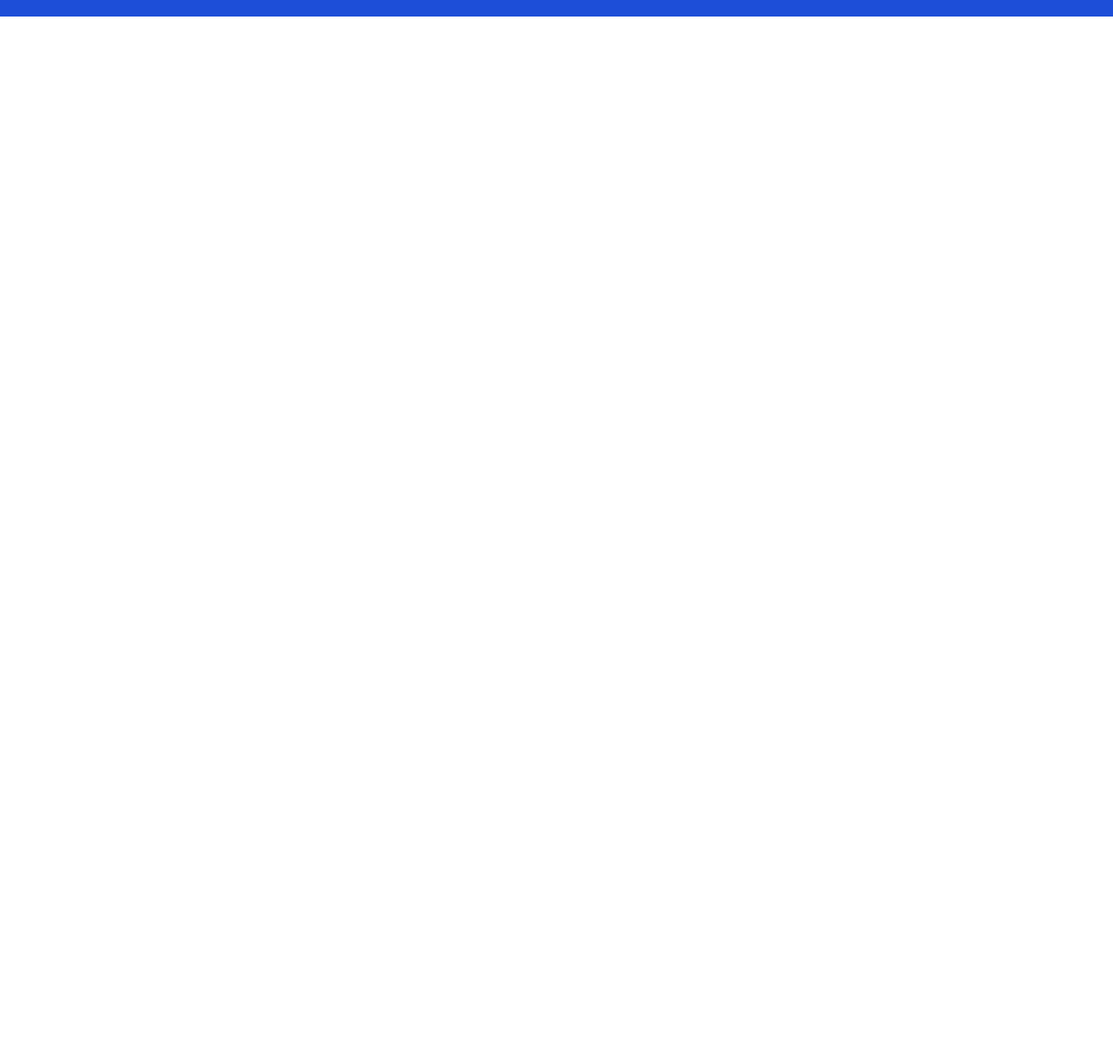
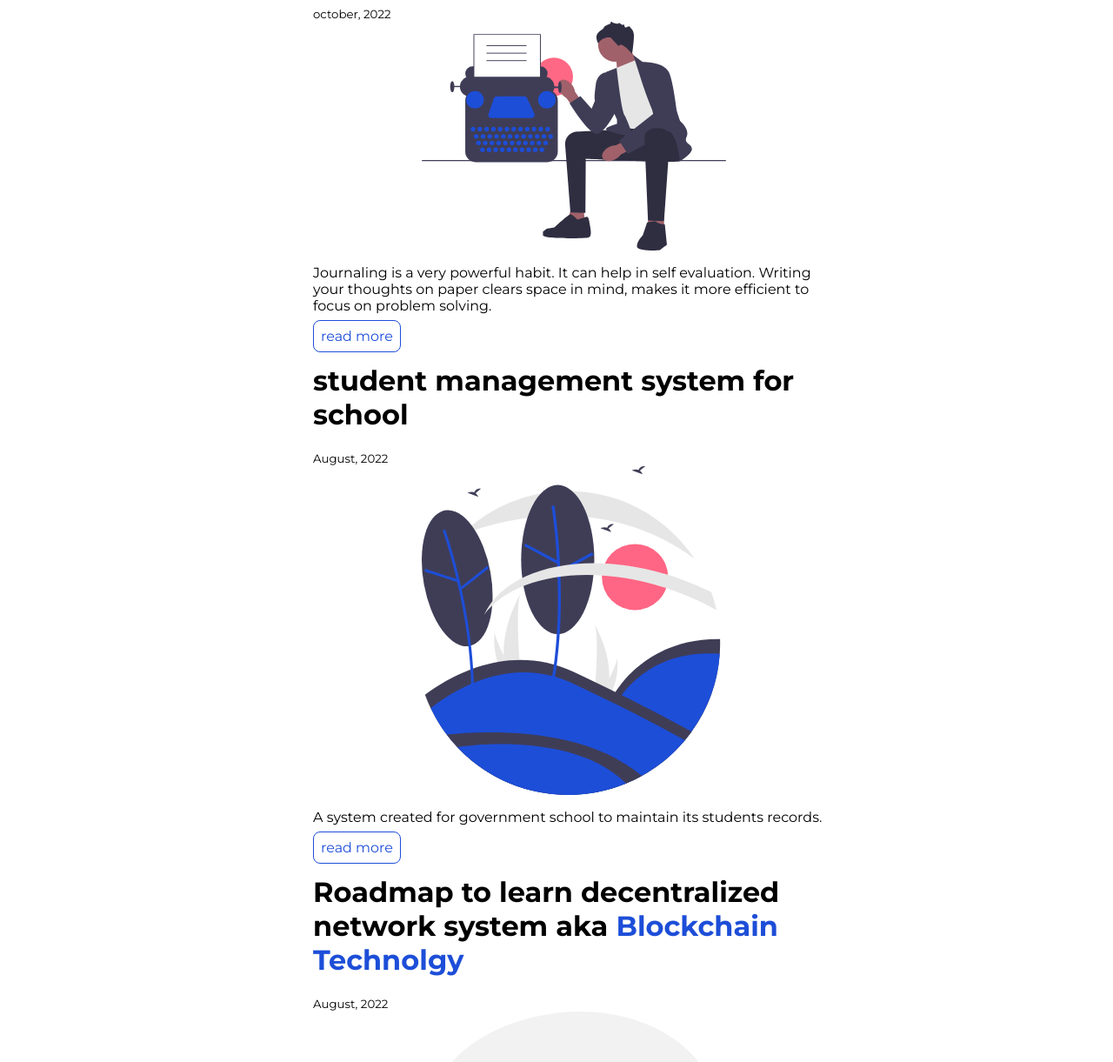
Before and after one commit to PeeyooshMS/PeeyooshMS.com, a plain HTML site: page library/components/blogs.html in a window 1280 px wide. Shown: the part 429-1650 px from the top of the page at 87% size. Before the commit the page ends 800 px from the top, so only its background shows below. Drawn offline with Linux system fonts and the light colour scheme.

Commit message:
updated information on blog and project

```diff
--- a/library/components/blogs.html
+++ b/library/components/blogs.html
@@ -29,6 +29,46 @@
             <span class="heading-inverted">blogs</span></h1>
     </header>
 
+
+    <ul class="list-non-bullet">
+        <li>
+            <div class="container container-center">
+                <h1>importance of journaling while learning programming</h1>
+                <small>october, 2022</small>
+                <img class="hero-img" src="/library/images/blog.svg" alt="">
+                <p>Journaling is a very powerful habit. It can help in self
+                    evaluation. Writing your thoughts on paper clears space
+                    in mind, makes it more efficient to focus on problem
+                    solving.
+                </p>
+                <a class="link secondary-link" href="/">read more</a>
+            </div>
+        </li>
+        <li>
+            <div class="container container-center">
+                <h1>student management system for school</h1>
+                <small>August, 2022</small>
+                <img class="hero-img" src="/library/images/nature.svg" alt="">
+                <p>A system created for government school to
+                    maintain its students records. </p>
+
+                <a class="link secondary-link" href="/">read more</a>
+            </div>
+        </li>
+        <li>
+            <div class="container container-center">
+                <h1>Roadmap to learn decentralized network system aka
+                    <span class="heading-inverted">Blockchain Technolgy</span> </h1>
+                <small>August, 2022</small>
+                <img class="hero-img" src="/library/images/world.svg" alt="">
+                <p>What is Blockchain Technolgy ? most people know it as a synoname of Bitcoin. But it's not true. You can think of Blockchain as a  </p>
+
+                <a class="link secondary-link" href="/">read more</a>
+            </div>
+        </li>
+    </ul>
+
+
     <!-- <h2>@footer</h2> -->
     <footer class="footer">
         <div class="footer-header">social media presence</div>
--- a/library/styles.css
+++ b/library/styles.css
@@ -95,6 +95,12 @@ hr {
     margin: auto;
 }
 
+.hero-img{
+    max-width: 350px;
+    display: block;
+    margin: auto;
+}
+
 .hero .hero-heading{
     text-align: center;
     padding-top: 1rem;
```
Also changed, not shown: library/components/projects.html (+6 -4 lines).
